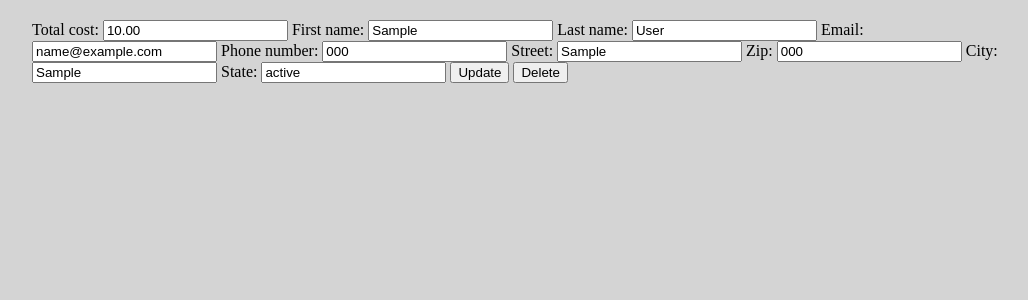
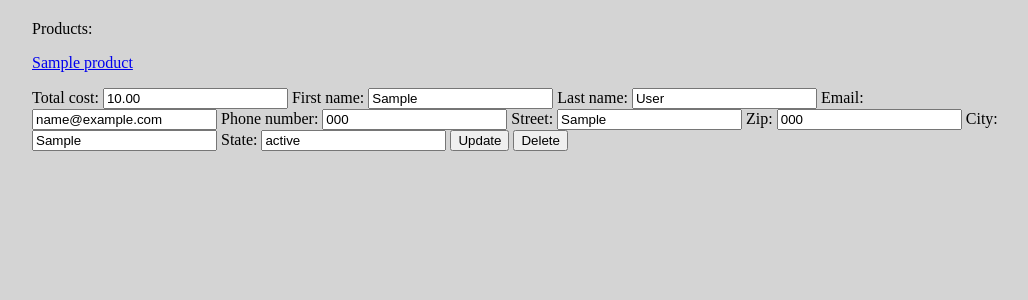
Before and after one commit to kjcioffi/django-ecommerce, a Django app: page /user-admin/store/order/modify/1 in a window 1280 px wide. Shown: the part 67-367 px from the top of the page, without its empty margins (108-1136 px from the left). Run offline with Django 4.2, Linux system fonts and the light colour scheme; a user stored in the database is signed in; tables that the repository leaves empty hold one stand-in row (values such as "Sample post").

Commit message:
Display all products in an order in order_admin_modify view.

```diff
--- a/store/templates/store/user-admin/order/order_admin_modify.html
+++ b/store/templates/store/user-admin/order/order_admin_modify.html
@@ -3,7 +3,15 @@
 {% block content %}
     <form method="POST">
         {% csrf_token %}
+        {% if order.products.all %}
+            <p>Products:</p>
+        {% for product in order.products.all %}
+            <p><a href="{% url 'store:product_admin_modify' pk=product.pk %}">{{ product.name }}</a></p>
+        {% endfor %}
+        {% endif %}
+
         {{ form }}
+
         <button name="update" type="submit">Update</button>
         <button name="delete" type="submit">Delete</button>
 {% endblock %}
```
